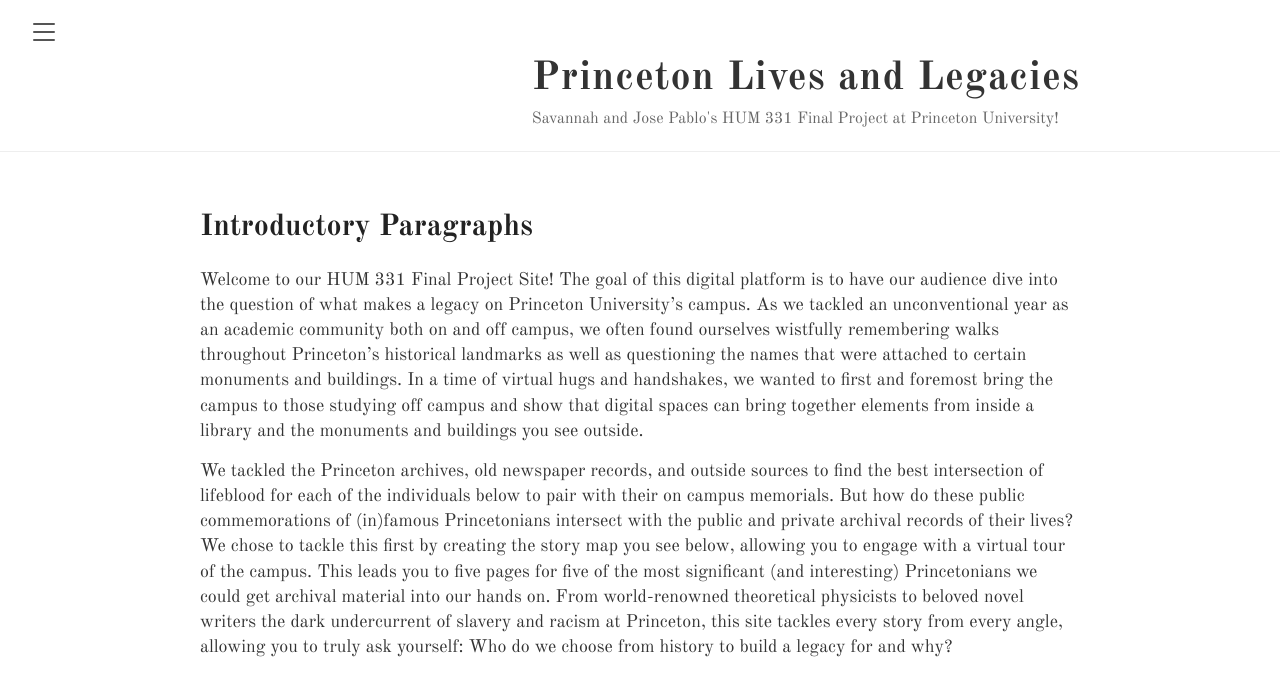
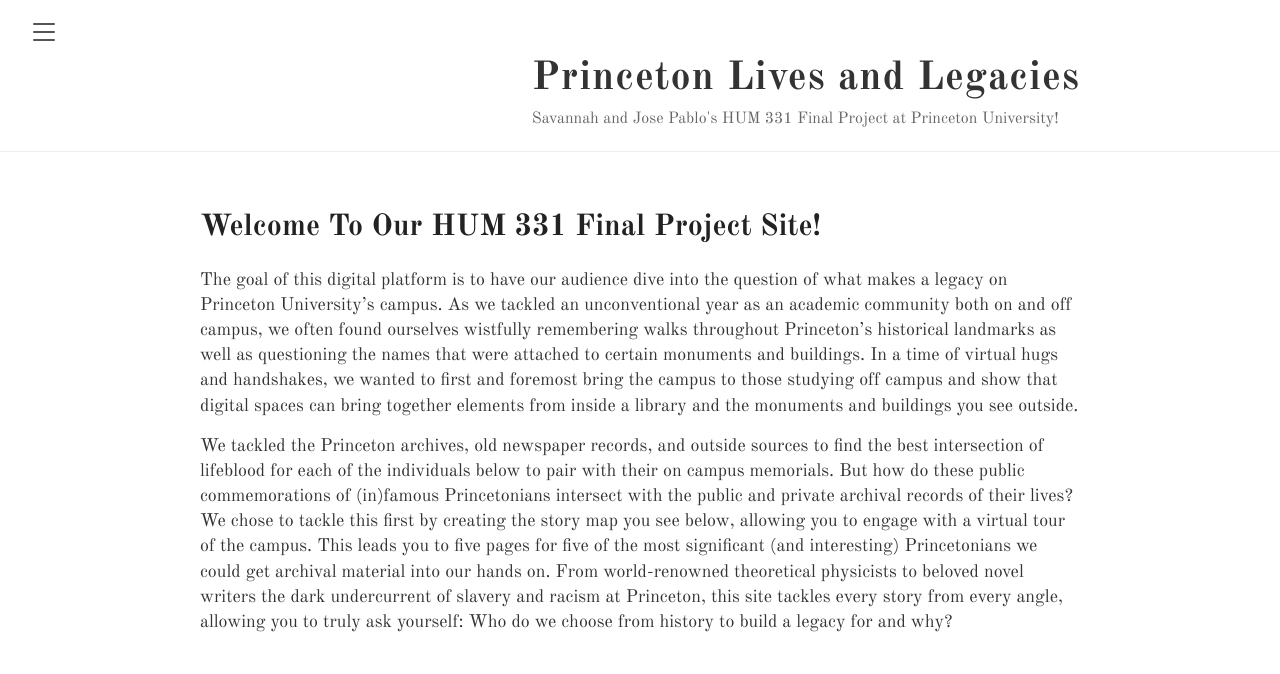
Before and after one commit to HUM-331-Princeton/princeton-lives-and-legacies, a Jekyll site: the page built from index.md, in a window 1280 px wide and 1400 px high. Shown: the top 674 px of the window. Built offline with Jekyll 4.4.1, drawn with Linux system fonts in a browser that asks for light colours; our own code applies the rules of GitHub Pages for plain Markdown files; some of the changed text lies outside the part shown.

Commit message:
Update index.md

```diff
--- a/index.md
+++ b/index.md
@@ -2,15 +2,15 @@
 layout: default
 ---
 
-# Introductory Paragraphs #
-Welcome to our HUM 331 Final Project Site! The goal of this digital platform is to have our audience dive into the question of what makes a legacy on Princeton University’s campus. As we tackled an unconventional year as an academic community both on and off campus, we often found ourselves wistfully remembering walks throughout Princeton’s historical landmarks as well as questioning the names that were attached to certain monuments and buildings. In a time of virtual hugs and handshakes, we wanted to first and foremost bring the campus to those studying off campus and show that digital spaces can bring together elements from inside a library and the monuments and buildings you see outside.
+# Welcome To Our HUM 331 Final Project Site! #
+The goal of this digital platform is to have our audience dive into the question of what makes a legacy on Princeton University’s campus. As we tackled an unconventional year as an academic community both on and off campus, we often found ourselves wistfully remembering walks throughout Princeton’s historical landmarks as well as questioning the names that were attached to certain monuments and buildings. In a time of virtual hugs and handshakes, we wanted to first and foremost bring the campus to those studying off campus and show that digital spaces can bring together elements from inside a library and the monuments and buildings you see outside.
 
 We tackled the Princeton archives, old newspaper records, and outside sources to find the best intersection of lifeblood for each of the individuals below to pair with their on campus memorials. But how do these public commemorations of (in)famous Princetonians intersect with the public and private archival records of their lives? We chose to tackle this first by creating the story map you see below, allowing you to engage with a virtual tour of the campus. This leads you to five pages for five of the most significant (and interesting) Princetonians we could get archival material into our hands on. From world-renowned theoretical physicists to beloved novel writers the dark undercurrent of slavery and racism at Princeton, this site tackles every story from every angle, allowing you to truly ask yourself: Who do we choose from history to build a legacy for and why?
 
-# Explore the Legacies on Campus #
+# Explore The Legacies On Campus #
 <iframe src="https://uploads.knightlab.com/storymapjs/c8110923c34d5ea5480530eebcafc33c/princeton-lives-and-legacies/index.html" frameborder="0" width="100%" height="800"></iframe>
 
-# Blog Posts #
+# Read Through The Project #
 <div class="posts">
   {% for post in site.posts %}
     <article class="post">
```
